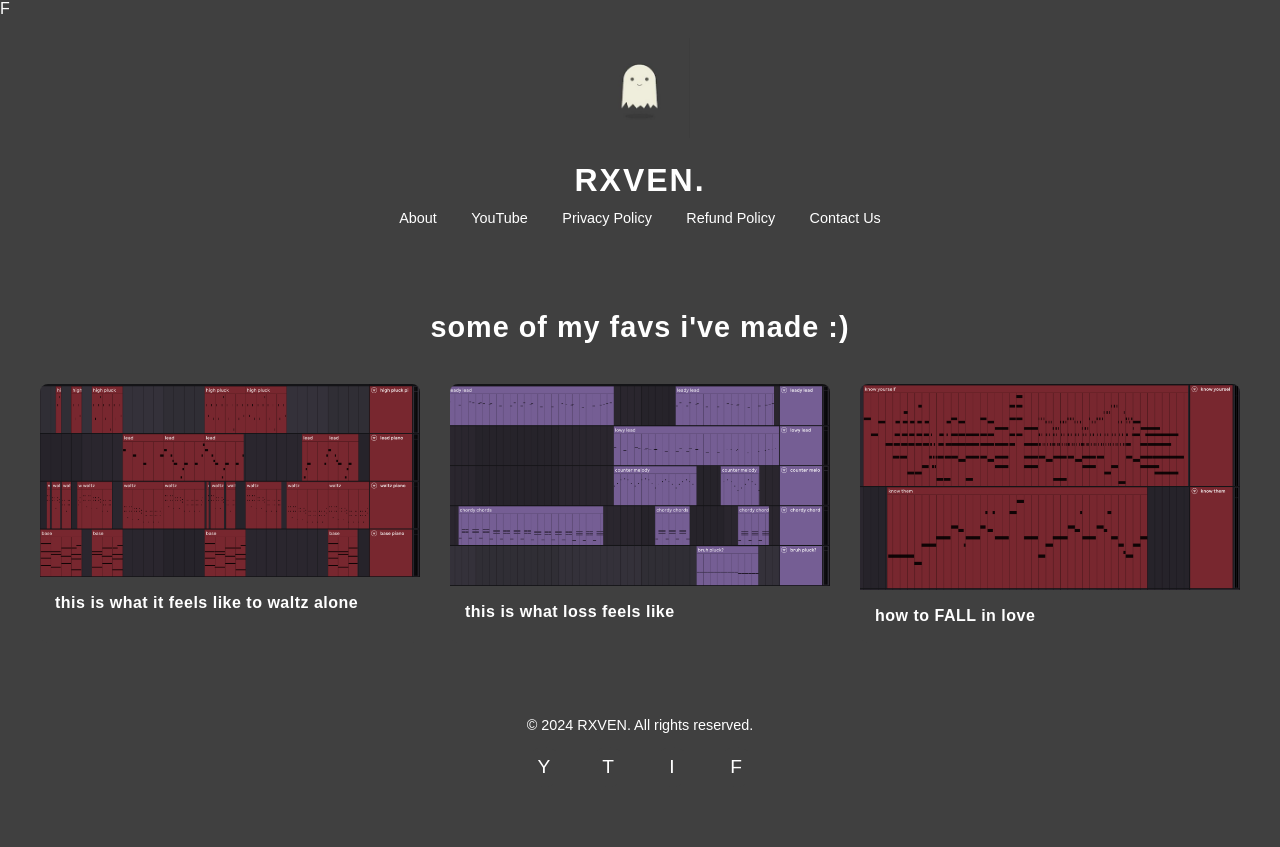
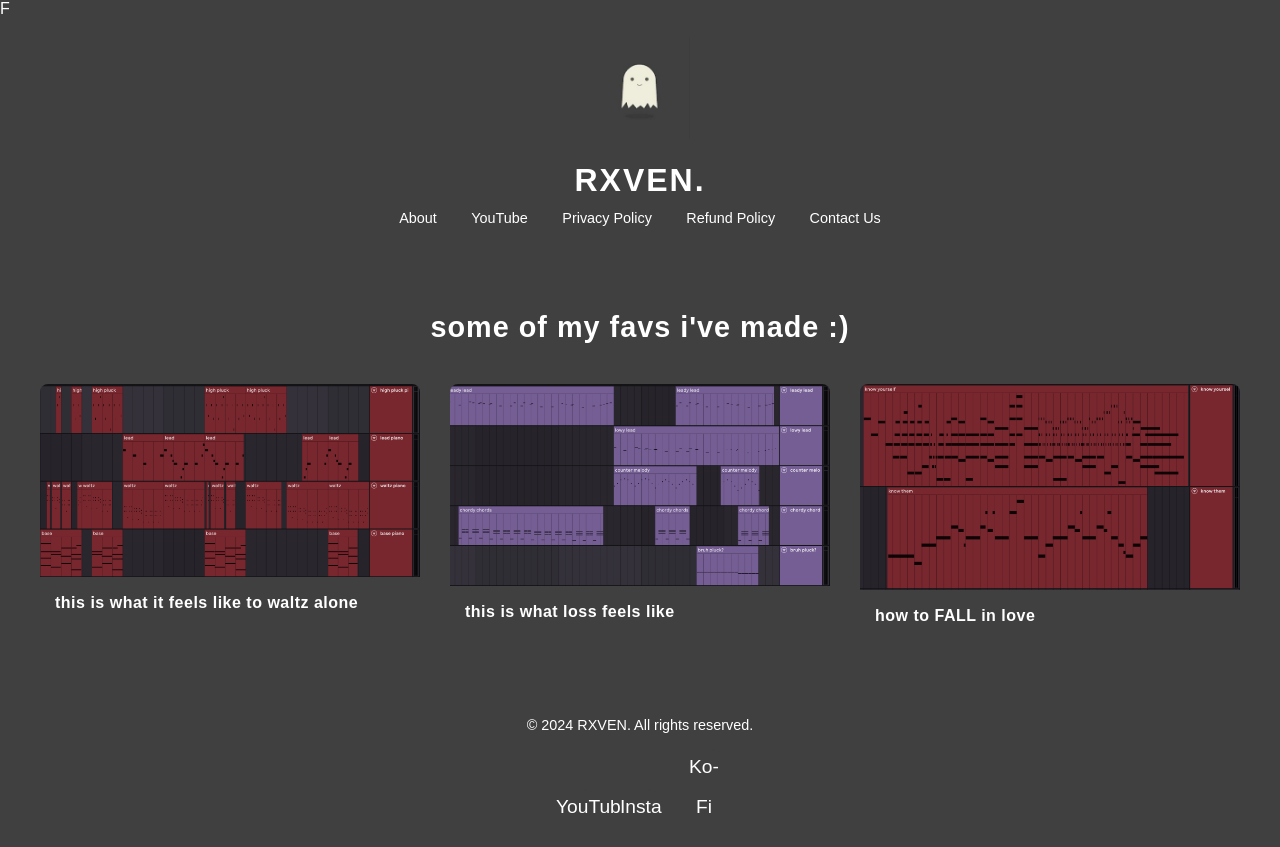
Before and after one commit to rxvenbreeze/rxvenbreeze, a plain HTML site: page index.html in a window 1280 px wide. Before the commit the page ends 807 px from the top, so only its background shows below. Drawn offline with Linux system fonts and the light colour scheme.

Commit message:
Update index.html

```diff
--- a/index.html
+++ b/index.html
@@ -216,10 +216,9 @@
     <p>© 2024 RXVEN. All rights reserved.</p>
     <div class="social-icons">
         <!-- Replace '#' with your actual social media links -->
-        <a href="#" target="_blank">Y</a>
-        <a href="#" target="_blank">T</a>
-        <a href="#" target="_blank">I</a>
-        <a href="#" target="_blank">F</a>
+        <a href="#" target="https://www.youtube.com/@rxvenbreeze">YouTube</a>
+        <a href="#" target="https://www.instagram.com/rxvenbreeze/">Insta</a>
+        <a href="#" target="_blank">Ko-Fi</a>
     </div>
 </footer>
 
```
